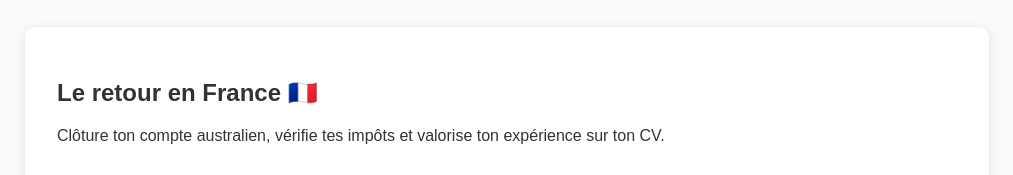
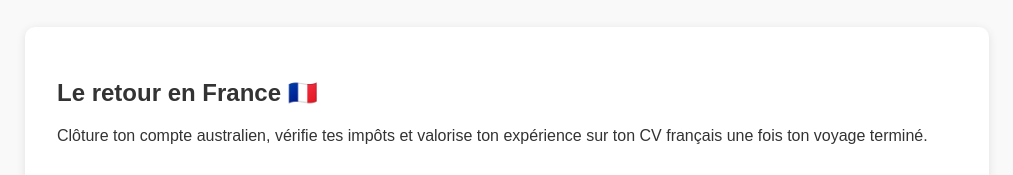
Before and after one commit to Amandine-crn/Vous-voici-en-Australie-, a plain HTML site: page index.html in a window 1280 px wide. Shown: the part 5000-5175 px from the top of the page, without its empty margins (133-1146 px from the left). Drawn offline with Linux system fonts and the light colour scheme.

Commit message:
Update index.html

```diff
--- a/index.html
+++ b/index.html
@@ -68,7 +68,7 @@
 
     <section id="retour" class="fade-in">
       <h2>Le retour en France 🇫🇷</h2>
-      <p>Clôture ton compte australien, vérifie tes impôts et valorise ton expérience sur ton CV.</p>
+      <p>Clôture ton compte australien, vérifie tes impôts et valorise ton expérience sur ton CV français une fois ton voyage terminé.</p>
       <img src="https://images.unsplash.com/photo-1529626455594-4ff0802cfb7e" alt="Avion au coucher du soleil">
     </section>
   </main>
```
